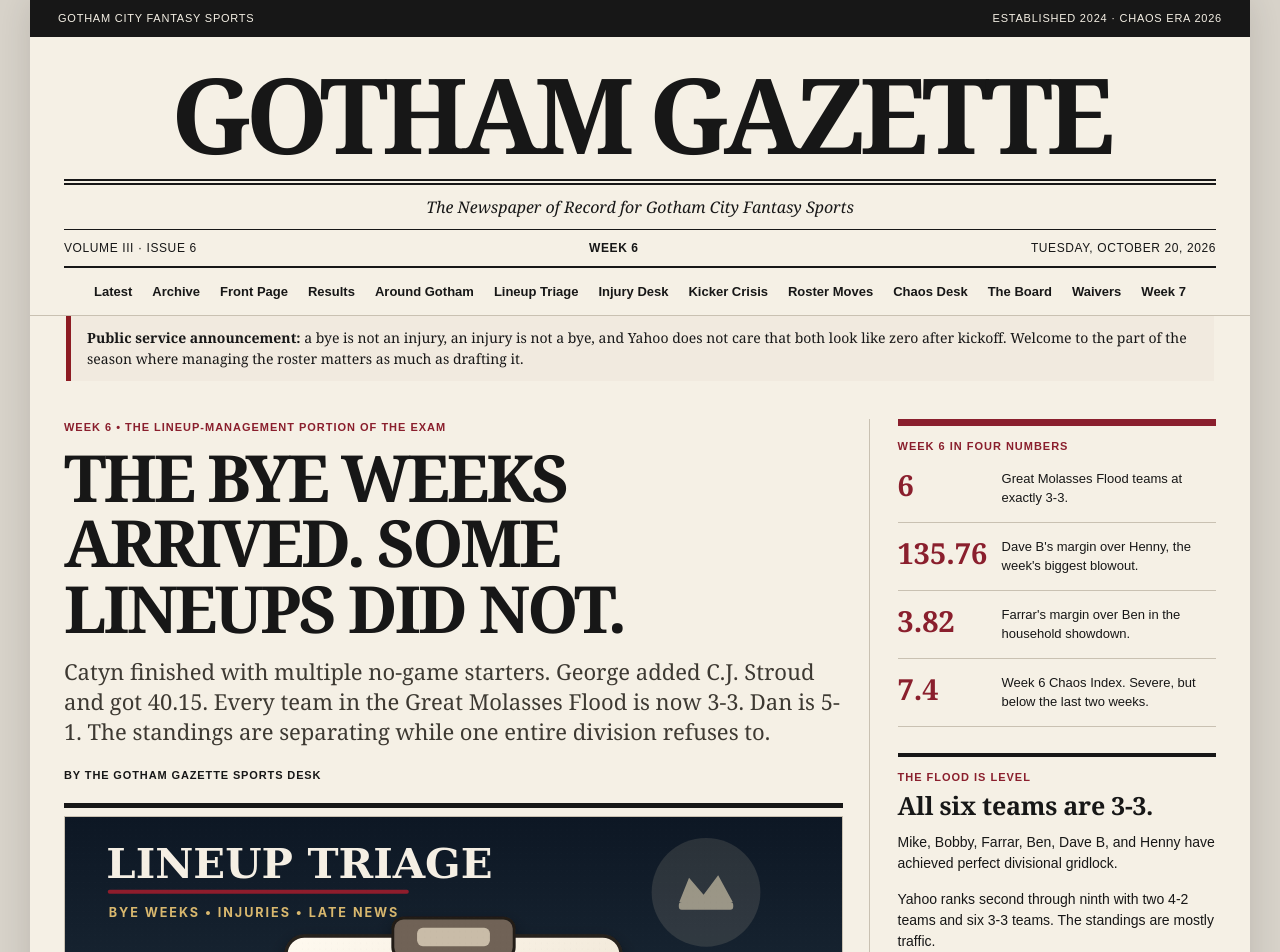
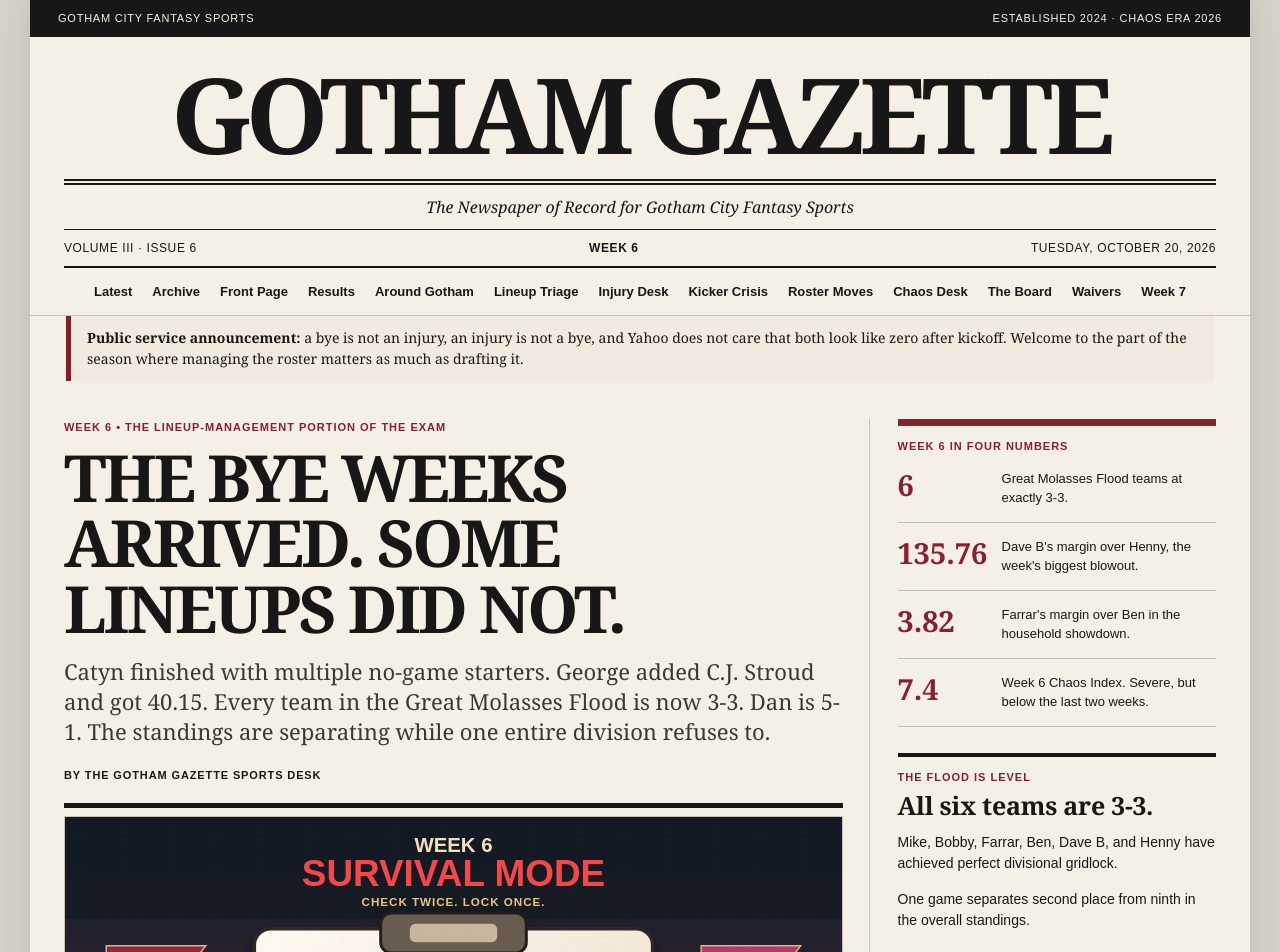
Before and after one commit to PlatypusKing89/gotham-gazette, a Next.js app: page / in a window 1280 px wide. Shown: the top 952 px of the page. Built offline with nearby package versions, Linux system fonts and the light colour scheme.

Commit message:
Refresh Week 6 artwork and rankings

```diff
--- /dev/null
+++ b/app/content/week6-refresh.js
@@ -0,0 +1,38 @@
+const refreshedBoard = `<div class="board">
+<article class="rankcard"><div class="ranknum">01</div><div><h3>Zaddy Dan</h3><div class="rankmeta">5-1 · 1,290.80 PF · unchanged</div><p>Only five-win team and the Week 6 scoring leader at 249.32. Dan keeps the top spot because both the record and the lineup agree.</p></div></article>
+<article class="rankcard"><div class="ranknum">02</div><div><h3>Loose Endz</h3><div class="rankmeta">4-2 · 1,334.53 PF · unchanged</div><p>Pat still leads Gotham in total points and won again, even after Trevor Lawrence outscored Mahomes by 37.20 on the bench.</p></div></article>
+<article class="rankcard"><div class="ranknum">03</div><div><h3>Hail Mary George</h3><div class="rankmeta">4-2 · 1,190.69 PF · unchanged</div><p>George had one of the week's best management wins: add C.J. Stroud, start C.J. Stroud, collect 40.15, move on.</p></div></article>
+<article class="rankcard"><div class="ranknum">04</div><div><h3>Hailee Steinfeld's Husband</h3><div class="rankmeta">3-3 · 1,098.47 PF · up 5</div><p>Dave B has won three of four and just scored 242.45. The defending champion has moved from recovery mode to real threat.</p></div></article>
+<article class="rankcard"><div class="ranknum">05</div><div><h3>Dolly's Dolls</h3><div class="rankmeta">3-3 · 1,175.46 PF · unchanged</div><p>Farrar has won two straight, sits fourth in total points, and keeps surviving the league's least charitable schedule.</p></div></article>
+<article class="rankcard"><div class="ranknum">06</div><div><h3>Pass Rush David</h3><div class="rankmeta">2-4 · 1,183.72 PF · up 1</div><p>Dave C scored 202.41 in a loss and has more points than most of the 3-3 teams. Nobody should want this matchup just because the record looks friendly.</p></div></article>
+<article class="rankcard"><div class="ranknum">07</div><div><h3>Bobby's Juicemen</h3><div class="rankmeta">3-3 · 1,194.11 PF · down 3</div><p>The season point total remains excellent. Week 6 was not. Bobby stays dangerous, but 137.73 earns a real drop.</p></div></article>
+<article class="rankcard"><div class="ranknum">08</div><div><h3>Ball Hogs</h3><div class="rankmeta">3-3 · 1,026.92 PF · up 3</div><p>Mike stopped a three-game slide with 203.09 and a fully active lineup. Basic competence has become a competitive advantage.</p></div></article>
+<article class="rankcard"><div class="ranknum">09</div><div><h3>Wonder Waah</h3><div class="rankmeta">3-3 · 1,166.49 PF · down 3</div><p>Ben lost the household matchup by 3.82 and has gone 1-2 over the last three. The roster is still good. The momentum is not.</p></div></article>
+<article class="rankcard"><div class="ranknum">10</div><div><h3>Love the Puca hate the game</h3><div class="rankmeta">2-4 · 1,155.70 PF · down 2</div><p>Alex has lost three straight and now has a long-term Davante Adams problem. The point total says recovery is possible. The trend says hurry.</p></div></article>
+<article class="rankcard"><div class="ranknum">11</div><div><h3>Mariah Carey</h3><div class="rankmeta">3-3 · 1,060.71 PF · down 1</div><p>Henny followed 275.55 with 106.69. A team this volatile can scare anyone, including its own manager.</p></div></article>
+<article class="rankcard"><div class="ranknum">12</div><div><h3>Balls? I'm In!</h3><div class="rankmeta">1-5 · 970.31 PF · unchanged</div><p>Catyn's Kendre Miller move worked. The rest of the lineup did not. The immediate fix is roster maintenance, not a full rebuild.</p></div></article>
+</div>`;
+
+export function applyWeek6Refresh(html) {
+  return html
+    .replace(
+      '<div class="statrow"><b>115.37</b><span>George\'s margin over Catyn, the week\'s biggest blowout.</span></div>',
+      '<div class="statrow"><b>135.76</b><span>Dave B\'s margin over Henny, the week\'s biggest blowout.</span></div>'
+    )
+    .replace(
+      "the week's closest game was 3.82, and the largest margin was 115.37.",
+      "the week's closest game was 3.82, and the largest margin was 135.76."
+    )
+    .replace(
+      '<p>Farrar and Ben, who are dating and live together, produced the week\'s closest matchup. Jayden Daniels scored 32.58 and Kyle Pitts 33.50 for Farrar. Jason Myers gave Ben 23.67, but the rest never created separation.</p>',
+      '<p>The household showdown produced the week\'s closest matchup, a 3.82-point decision that was close enough to preserve the peace and annoying enough to be mentioned at dinner. Jayden Daniels scored 32.58 and Kyle Pitts 33.50 for Farrar. Jason Myers gave Ben 23.67, but the rest never created separation.</p>'
+    )
+    .replace(
+      '<p>Record matters. Total points matter. An active lineup also seems worth considering.</p>',
+      '<p>Week 6 forces a real reshuffle. Dave B rockets upward after 242.45, Farrar keeps climbing, and Dave C is the 2-4 team nobody should be eager to face. Bobby and Ben slide after rough weeks.</p>'
+    )
+    .replace(
+      /<div class="board">[\s\S]*?<\/div>\n<\/section>\n\n<section id="waivers">/,
+      `${refreshedBoard}\n</section>\n\n<section id="waivers">`
+    );
+}
--- a/app/page.js
+++ b/app/page.js
@@ -1,4 +1,5 @@
 import { week6Css, week6Html } from './content/week6';
+import { applyWeek6Refresh } from './content/week6-refresh';
 
 export const metadata = {
   title: "Gotham Gazette | Week 6: Lineup Triage",
@@ -6,29 +7,13 @@
   alternates: { canonical: "https://www.gothamgazette.fans/" },
 };
 
-const correctedWeek6Html = week6Html
-  .replace(
-    '<div class="statrow"><b>115.37</b><span>George\'s margin over Catyn, the week\'s biggest blowout.</span></div>',
-    '<div class="statrow"><b>135.76</b><span>Dave B\'s margin over Henny, the week\'s biggest blowout.</span></div>'
-  )
-  .replace(
-    "the week's closest game was 3.82, and the largest margin was 115.37.",
-    "the week's closest game was 3.82, and the largest margin was 135.76."
-  )
-  .replace(
-    'One game separates second place from ninth in the overall standings.',
-    'Yahoo ranks second through ninth with two 4-2 teams and six 3-3 teams. The standings are mostly traffic.'
-  )
-  .replace(
-    'They cut the biggest kicker in the league, signed one of the smallest, watched him make one field goal, and then lost him for the season when he tried to tackle a returner.',
-    'They released 243-pound Harrison Mevis, signed 5-foot-7 Blake Grupe, watched him make a 44-yard field goal, and then lost him for the season after he injured his knee tackling a returner.'
-  );
+const refreshedWeek6Html = applyWeek6Refresh(week6Html);
 
 export default function Page() {
   return (
     <>
       <style dangerouslySetInnerHTML={{ __html: week6Css }} />
-      <div dangerouslySetInnerHTML={{ __html: correctedWeek6Html }} />
+      <div dangerouslySetInnerHTML={{ __html: refreshedWeek6Html }} />
     </>
   );
 }
```
Also changed, not shown: app/issues/2026/week-6/page.js (+3 -18 lines), public/week-6-lineup-triage.svg, public/week-6-rams-kicker-cartoon.svg.
